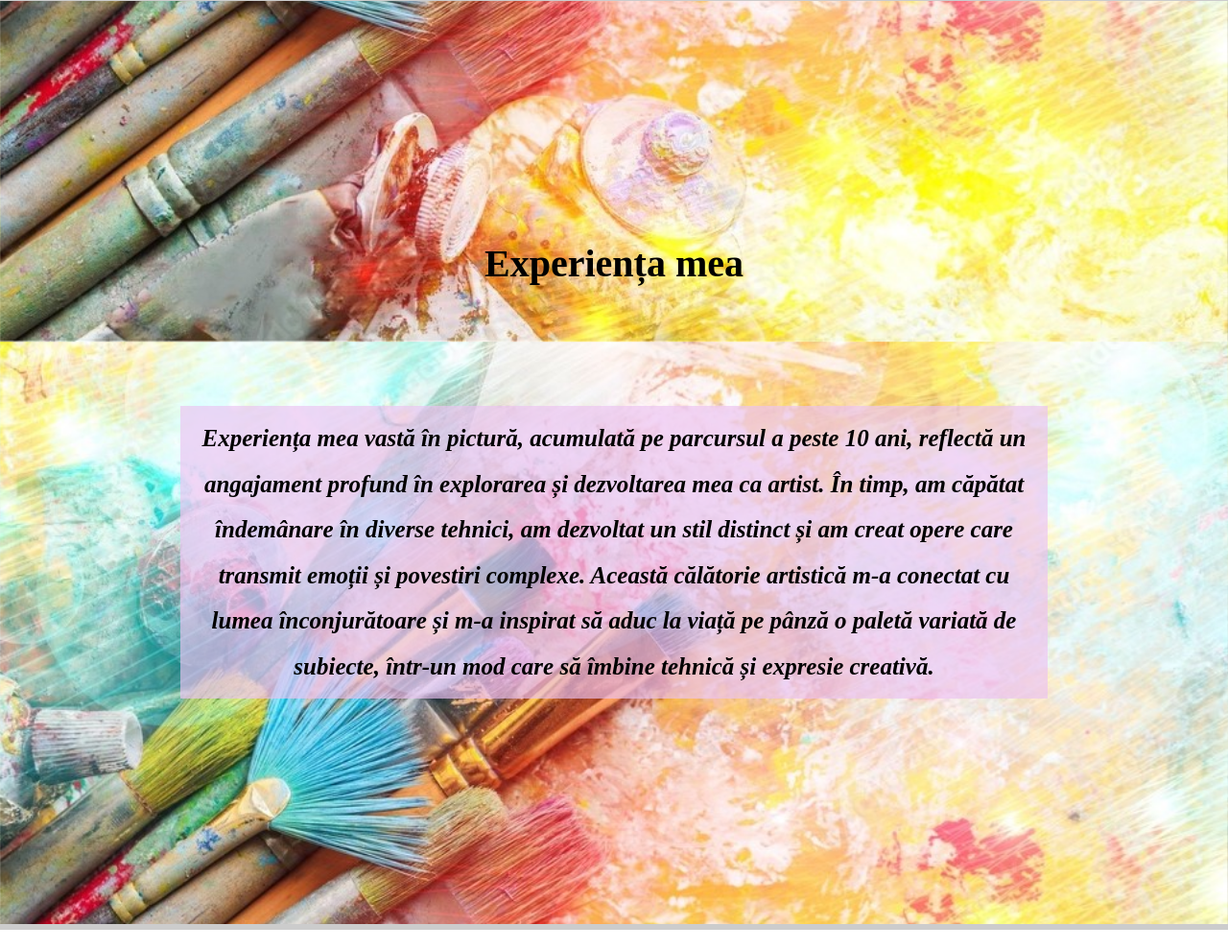
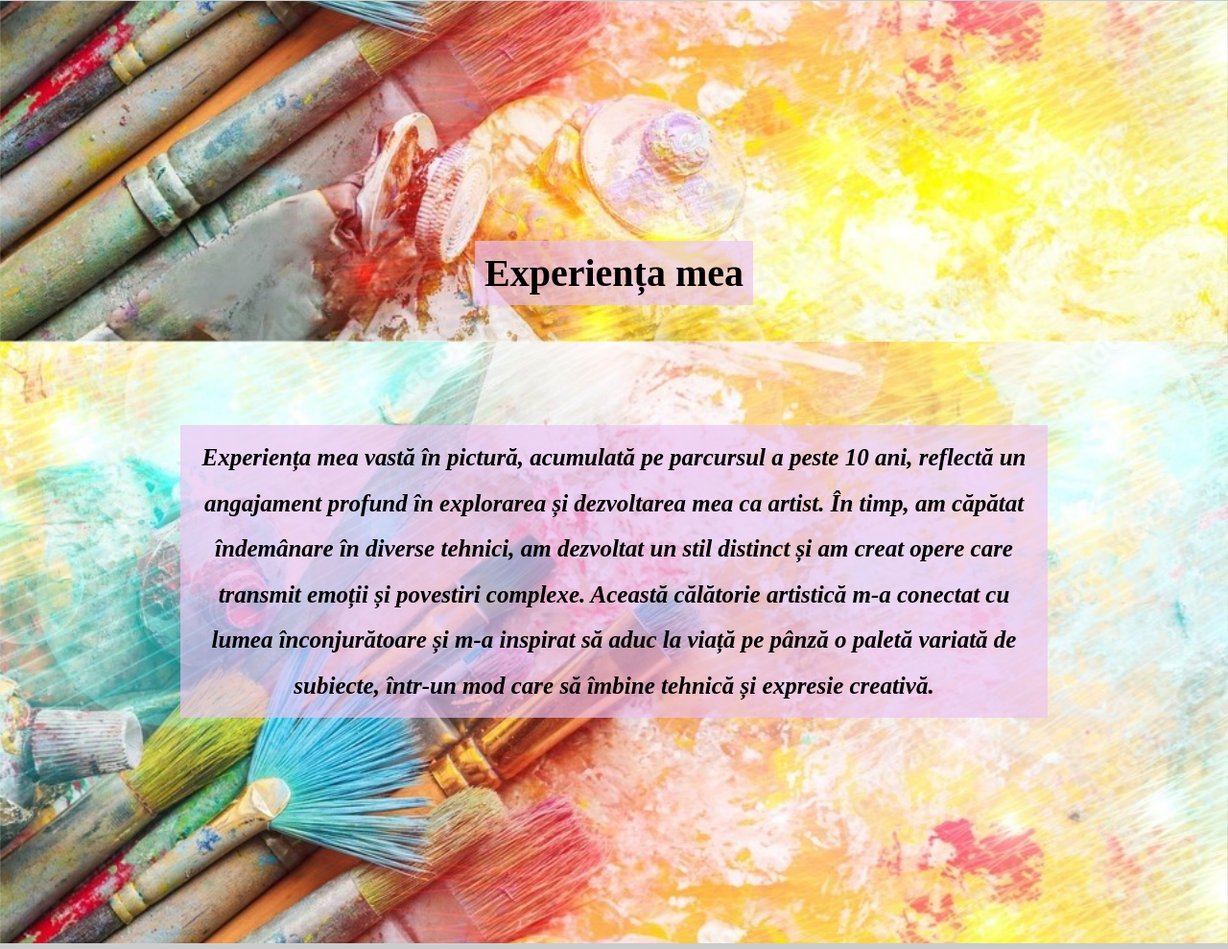
Before and after one commit to EllaDascal/proiect-final-examen, a plain HTML site: page despre.html in a window 1280 px wide. Shown: the part 1394-2383 px from the top of the page at 96% size. Drawn offline with Linux system fonts and the light colour scheme; a web font is replaced by a local one.

Commit message:
adjustments and modification

```diff
--- a/despre.html
+++ b/despre.html
@@ -41,7 +41,7 @@
 
             <div class="section right-section">
                 <div class="subtitle">
-                    <h3 class="highlight.">Experiența mea</h3>
+                    <h3 class="highlight">Experiența mea</h3>
                     <p class="highlight">
                         <strong><em class="text">Experiența mea vastă în pictură, acumulată pe parcursul
                             a peste 10 ani, reflectă un angajament profund în explorarea
--- a/index.js
+++ b/index.js
@@ -5,13 +5,13 @@ document.addEventListener('DOMContentLoaded', function () {
         const image = item.querySelector('img');
         const description = item.querySelector('.image-description');
         image.addEventListener('click', () => {
-            // Toggle the 'enlarged' class on the clicked image
+
             image.classList.toggle('enlarged');
 
-            // Check if the clicked image is now enlarged
+
             const isEnlarged = image.classList.contains('enlarged');
 
-            // If the clicked image is enlarged, loop through other images and make sure they are not enlarged
+
             if (isEnlarged) {
                 images.forEach(otherImage => {
                     if (otherImage !== image && otherImage.classList.contains('enlarged')) {
--- a/styles.css
+++ b/styles.css
@@ -9,7 +9,7 @@ body {
     min-height: 100vh;
     background-image: url('main\ background.jpg');
     background-size: cover;
-    background-attachment: fixed; /* fixed the background image  */
+    background-attachment: fixed;
 }
 /* transparency of the page */
 body::before {
```
Also changed, not shown: profpic.jpg (deleted).
